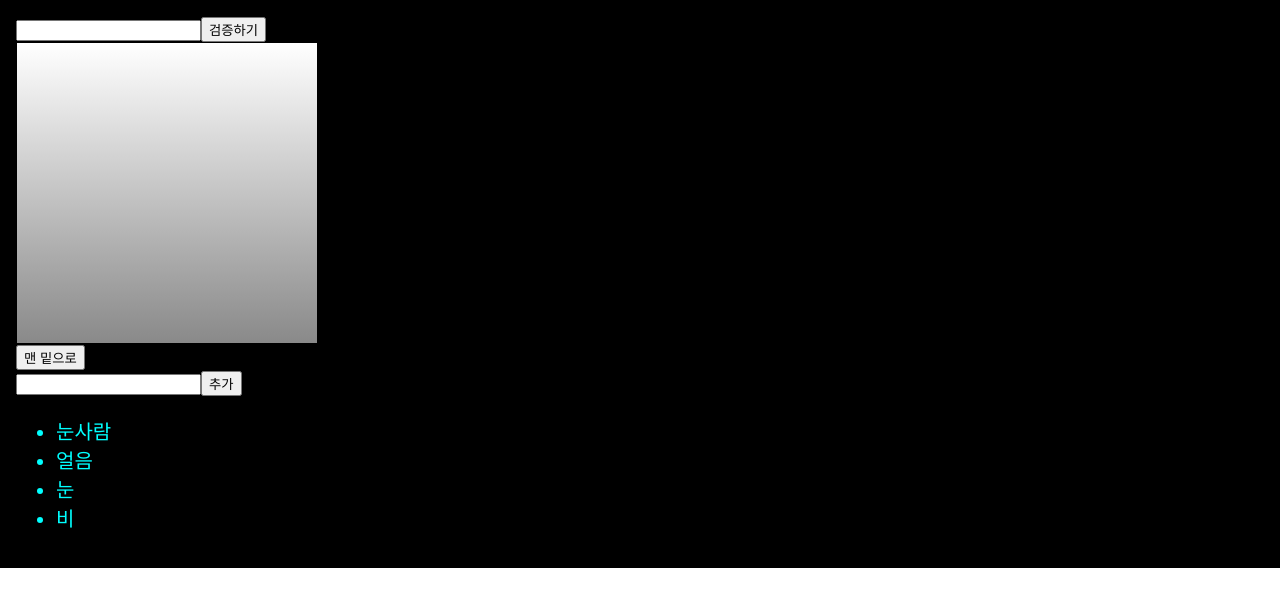
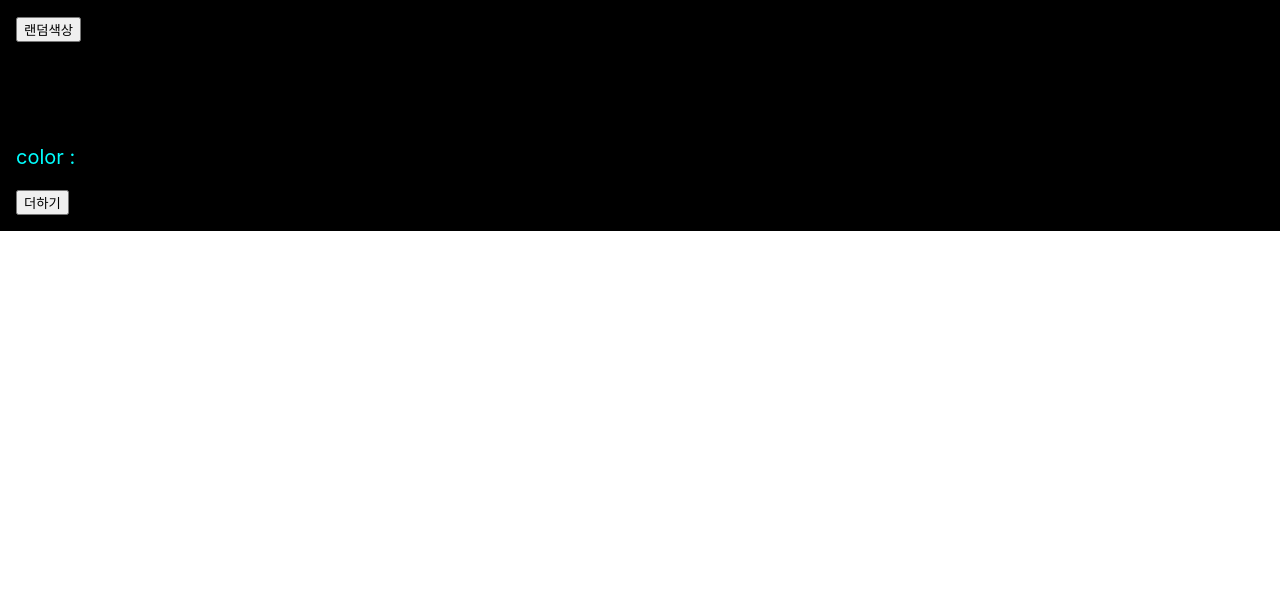
Before and after one commit to gogotr-hub/react_playground, a React (Create React App) app: page / in a window 1280 px wide. Shown: the top 606 px of the page. Built offline with nearby package versions, Linux system fonts and the light colour scheme.

Commit message:
lifecycle, error page

```diff
--- a/src/App.js
+++ b/src/App.js
@@ -9,8 +9,23 @@ import EvenrtPractice2 from './EvenrtPractice2';
 import ValidationSample from './ValidationSample';
 import ScrollBox from './ScrollBox';
 import IterationSample from './IterationSample'
+import LifeCycleSample from './LifeCycle/LifeCycleSample';
+import ErrorBoundary from './LifeCycle/ErrorBoundary';
+
+function getRandomColor() {
+  return '#' + Math.floor(Math.random() * 16777215).toString(16);
+}
 
 class App extends Component {
+  state = {
+    color: '#000000'
+  }
+
+  handleClick = () => {
+    this.setState({
+      color: getRandomColor()
+    })
+  }
 
   render() {
     const style = {
@@ -22,18 +37,10 @@ class App extends Component {
 
     return (
       <div style={style}>
-        {/* <MyName name="장"></MyName>
-        <MyName></MyName>
-        <MyNameFunc name="func"></MyNameFunc>
-        <br/>
-        <Counter></Counter>
-        <Say></Say>
-        <EventPractice></EventPractice>
-        <EvenrtPractice2></EvenrtPractice2> */}
-        <ValidationSample></ValidationSample>
-        <ScrollBox ref={(ref) => this.ScrollBox = ref}></ScrollBox>
-        <button onClick={() => this.ScrollBox.scrollToBottom()}>맨 밑으로</button>
-        <IterationSample></IterationSample>
+        <button onClick={this.handleClick}>랜덤색상</button>
+        <ErrorBoundary>
+          <LifeCycleSample color={this.state.color}></LifeCycleSample>
+        </ErrorBoundary>
       </div>
     );
   }
--- a/src/IterationSample.js
+++ b/src/IterationSample.js
@@ -30,12 +30,18 @@ const IterationSample = () => {
         setNames(nextNames);
     }
 
+    const onKeyPress = (e) => {
+        if(e.key === 'Enter'){
+            onClick();
+        }
+    }
+
     const nameList = names.map(name =>
         <li key={name.id} onDoubleClick={() => onRemove(name.id)}>{name.text}</li>
     );
     return (
         <div>
-            <input value={inputText} onChange={onChange}></input>
+            <input value={inputText} onChange={onChange} onKeyPress={onKeyPress}></input>
             <button onClick={onClick}>추가</button>
             <ul>
                 {nameList}
--- /dev/null
+++ b/src/LifeCycle/ErrorBoundary.js
@@ -0,0 +1,18 @@
+import React, { Component } from 'react';
+
+class ErrorBoundary extends Component {
+    state = {
+        error: false
+    }
+    componentDidCatch(error, info) {
+        this.setState({
+            error: true
+        })
+        console.log({error,info});
+    }
+    render() {
+        if(this.state.error) return <div>에러가 발생하였습니다.</div>;
+        return this.props.children;
+    }
+}
+export default ErrorBoundary;
--- /dev/null
+++ b/src/LifeCycle/LifeCycleSample.js
@@ -0,0 +1,78 @@
+import React, { Component } from 'react';
+
+class LifeCycleSample extends Component {
+    state = {
+        number: 0,
+        color: null
+    }
+    myRef = null;
+
+    constructor(props) {
+        super(props);
+        console.log('constructor');
+    }
+    static getDrivedStateFromProps(nextProps, preveState) {
+        //컴포넌트가 마운트 될떄, 업데이트 될떄 호출됨
+        //props로 받아온 값을 state에 동기화 할떄
+        console.log('getDrivedStateFromProps');
+        if (nextProps.color !== preveState.color) {
+            return { color: nextProps.color };
+        }
+        return null;
+    }
+
+    componentDidMount() {
+        //컴포넌트를 만들고 첫 렌더링을 모두 마친뒤 실행됨
+        //setTimeout, setInterval, 네트워크요청등 비동기 작업을 처리
+        console.log('componentDidMount');
+    }
+
+    shouldComponentUpdate(nextProps, nextState) {
+        //props, state가 변경 되었을때 리렌더링 여부를 묻는다. return true/false
+        console.log('shouldComponentUpdate', nextProps, nextState);
+        return nextState.number % 10 !== 4;
+    }
+    componentWillMount() {
+        //컴포넌트를 DOM에서 제거할떄
+        console.log('componenetWillMount');
+    }
+
+    handleClick = () => {
+        this.setState({
+            number: this.state.number + 1
+        });
+    }
+
+    getSnapshotBeforeUpdate(prevProps, prevState) {
+        //실제로 브라우저 반영 직전, 업데이트하기 직전의 값을 참조한다
+        console.log('getSnapshotBeforUpdate');
+        if (prevProps.color !== this.props.color) {
+            return this.myRef.style.color;
+        }
+        return null;
+    }
+
+    componentDidUpdate(prevProps, prevState, snapshot) {
+        //리렌더링을 완료한뒤 실행, 업데이트가 끝난 직후
+        console.log('componentDidUpdate', prevProps, prevState);
+        if (snapshot) {
+            console.log('업데이트 되기 직전 색상:', snapshot);
+        }
+    }
+
+    render() {
+        const style = {
+            color: this.props.color
+        }
+
+        return (
+            <div>
+                <h1 style={style} ref={ref => this.myRef = ref}>{this.state.number}</h1>
+                <p> color : {this.state.color}</p>
+                <button onClick={this.handleClick}>더하기</button>
+            </div>
+        );
+    }
+}
+
+export default LifeCycleSample;
```
